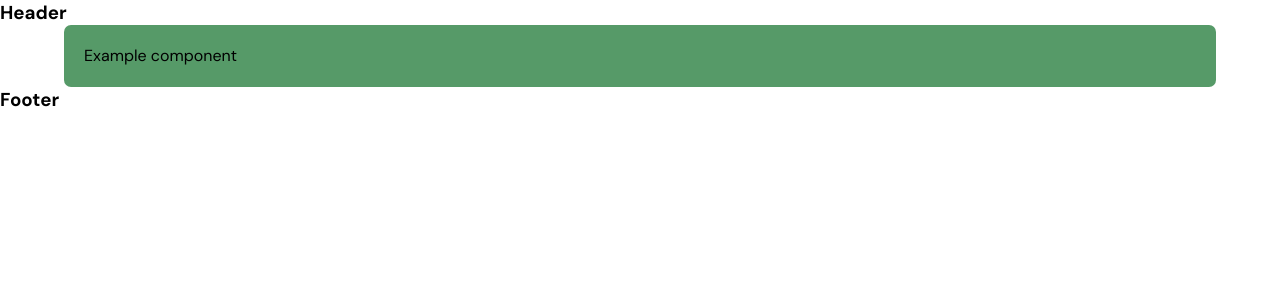
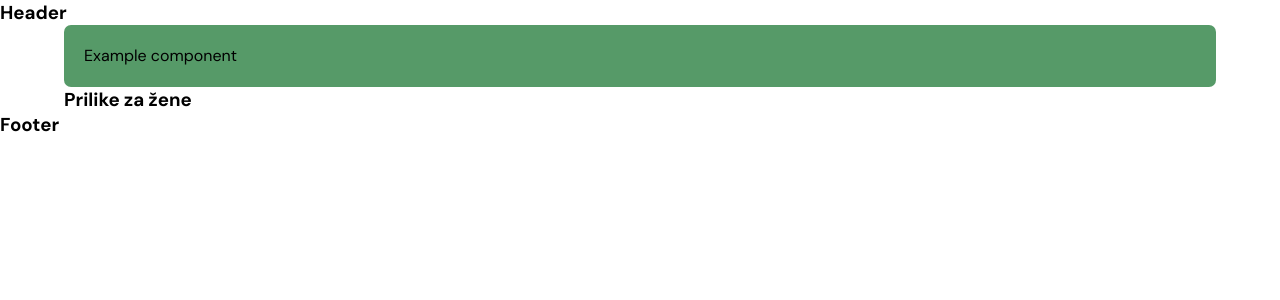
Before and after one commit to vegaitglobal/informisi-zene-website, a React (Create React App) app in the folder zuko-ui/: page / in a window 1280 px wide. Shown: the top 300 px of the page. Built offline with nearby package versions, Linux system fonts and the light colour scheme.

Commit message:
Added base

```diff
--- a/zuko-ui/src/components/HomePostContainer/HomePostContainer.jsx
+++ /dev/null
@@ -1,5 +0,0 @@
-import styles from './HomePostsContainer.module.scss';
-
-export default function HomePostsContainer() {
-	return <p className={styles.title}>{testProperty}</p>;
-}
--- /dev/null
+++ b/zuko-ui/src/components/HomePostsContainer/HomePostsContainer.jsx
@@ -0,0 +1,10 @@
+import styles from './HomePostsContainer.module.scss';
+
+export default function HomePostsContainer() {
+	return (
+		<div className={styles.container}>
+			<h3 className={styles.container__heading}>Prilike za žene</h3>
+			<div className={styles.container__posts}></div>
+		</div>
+	);
+}
--- a/zuko-ui/src/pages/index.js
+++ b/zuko-ui/src/pages/index.js
@@ -1,7 +1,9 @@
 import TestComponent from "../components/TestComponent/TestComponent";
+import HomePostsContainer from "../components/HomePostsContainer/HomePostsContainer";
 
 export default function HomePage() {
     return <div>
-        <TestComponent testProperty="Example component"/>
+		<TestComponent testProperty="Example component" />
+		<HomePostsContainer />
     </div>
 }
```
Also changed, not shown: zuko-ui/src/components/HomePostsContainer/HomePostsContainer.module.scss (added).
